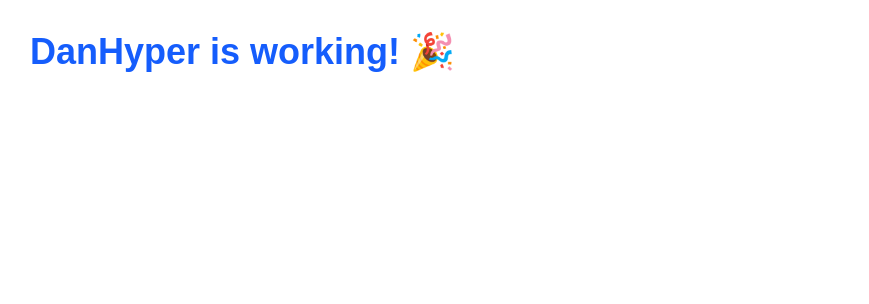
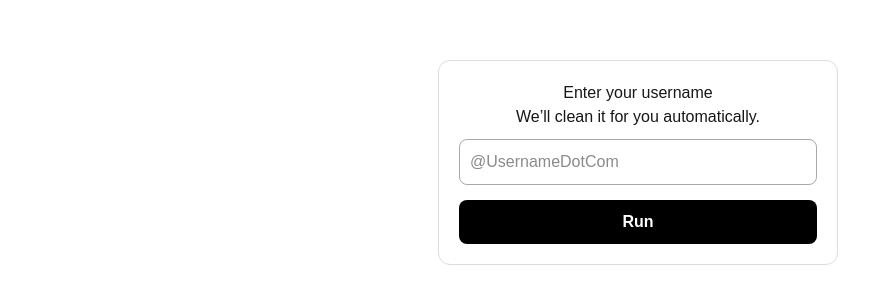
Before and after one commit to danhypercoder/ConnectAppX-V1, a Next.js app: page / in a window 1280 px wide. Shown: the top 304 px of the page, without its empty margins (2-871 px from the left). Built offline with nearby package versions, Linux system fonts and the light colour scheme.

Commit message:
first UI

```diff
--- a/app/page.tsx
+++ b/app/page.tsx
@@ -1,9 +1,129 @@
-import Image from "next/image";
+"use client";
+import { useState } from "react";
 
 export default function Home() {
+  const [input, setInput] = useState("");
+  const [result, setResult] = useState("");
+  const [step, setStep] = useState("input");
+
+  const processUsername = () => {
+    let cleaned = input
+      .toLowerCase()
+      .replace(/@/g, "")
+      .replace(/\s+/g, "")
+      .replace(/dot/gi, ".");
+
+    setResult(cleaned);
+    setStep("result");
+  };
+
   return (
-    <h1 className="text-4xl font-bold text-blue-600 p-8">
-      DanHyper is working! 🎉
-    </h1>
+    <main style={{
+      fontFamily: "Arial, sans-serif",
+      maxWidth: 400,
+      margin: "60px auto",
+      padding: 20,
+      textAlign: "center",
+      border: "1px solid #ddd",
+      borderRadius: 12
+    }}>
+
+      {step === "input" && (
+        <>
+          <h2>Enter your username</h2>
+          <p>We’ll clean it for you automatically.</p>
+          <input
+            type="text"
+            value={input}
+            onChange={(e) => setInput(e.target.value)}
+            placeholder="@UsernameDotCom"
+            style={{
+              width: "100%",
+              padding: 10,
+              marginTop: 10,
+              borderRadius: 8,
+              border: "1px solid #aaa"
+            }}
+          />
+          <button
+            onClick={processUsername}
+            style={{
+              marginTop: 15,
+              width: "100%",
+              padding: "10px 15px",
+              borderRadius: 8,
+              border: "none",
+              fontWeight: 600,
+              cursor: "pointer",
+              background: "#000",
+              color: "#fff"
+            }}
+          >
+            Run
+          </button>
+        </>
+      )}
+
+      {step === "result" && (
+        <>
+          <h3>🎉 Nice to meet you!</h3>
+          <p>Your cleaned username:</p>
+          <div style={{
+            background: "#f4f4f4",
+            padding: "10px 15px",
+            borderRadius: 6,
+            fontWeight: "bold",
+            overflowWrap: "break-word"
+          }}>
+            {result}
+          </div>
+
+          <p style={{ marginTop: 20 }}>
+            Would you like to follow @DeHyperCoder?
+          </p>
+
+          <button
+            onClick={() =>
+              window.open(
+                "https://x.com/intent/follow?screen_name=DeHyperCoder",
+                "_blank"
+              )
+            }
+            style={{
+              marginTop: 10,
+              width: "100%",
+              padding: "10px 15px",
+              borderRadius: 8,
+              border: "none",
+              fontWeight: 600,
+              cursor: "pointer",
+              background: "#1d9bf0",
+              color: "#fff"
+            }}
+          >
+            Yes, let’s go 🚀
+          </button>
+
+          <a
+            href="https://x.com/home"
+            target="_blank"
+            style={{ display: "block", marginTop: 10 }}
+          >
+            Maybe later
+          </a>
+
+          <p style={{ marginTop: 25, fontSize: 13 }}>
+            ⭐ Don’t forget to star & fork this repo:
+            <br />
+            <a
+              href="https://github.com/dehypercoder/ConnectApp"
+              target="_blank"
+            >
+              github.com/dehypercoder/ConnectApp
+            </a>
+          </p>
+        </>
+      )}
+    </main>
   );
 }
```
